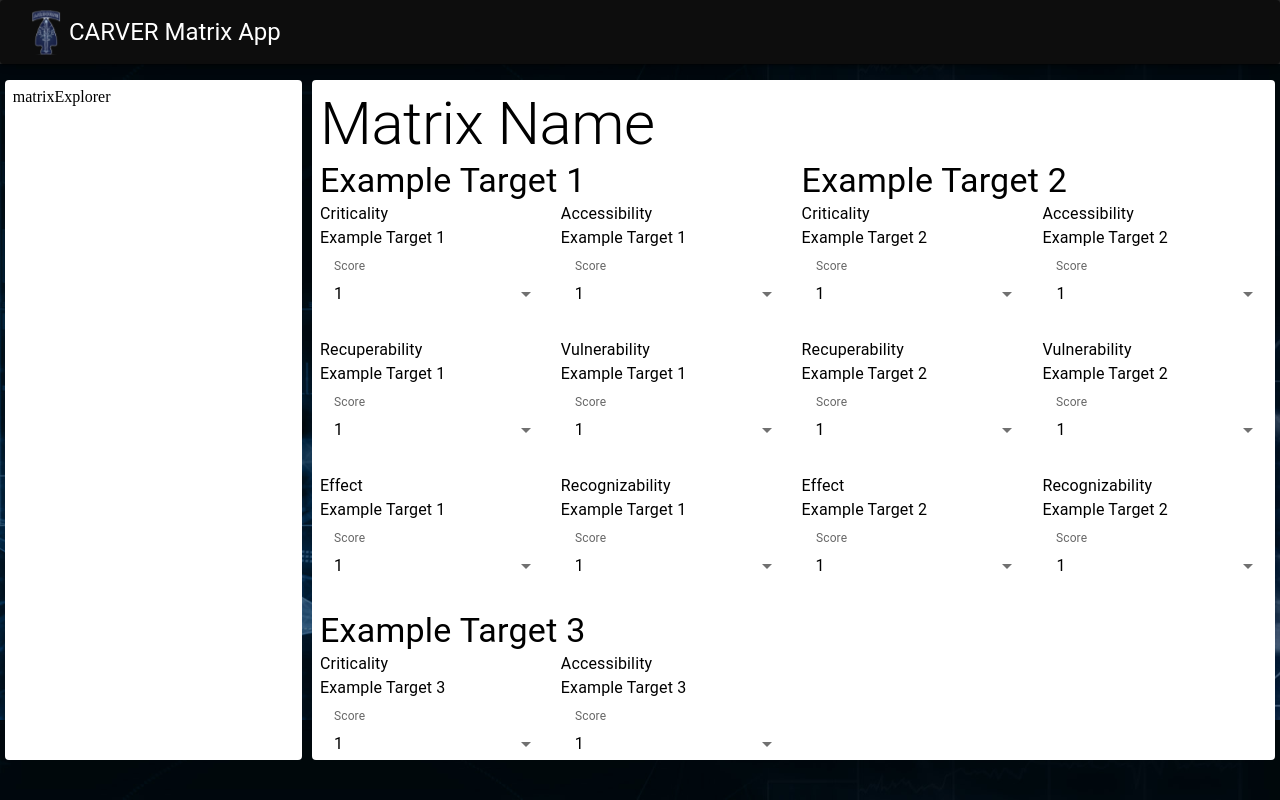
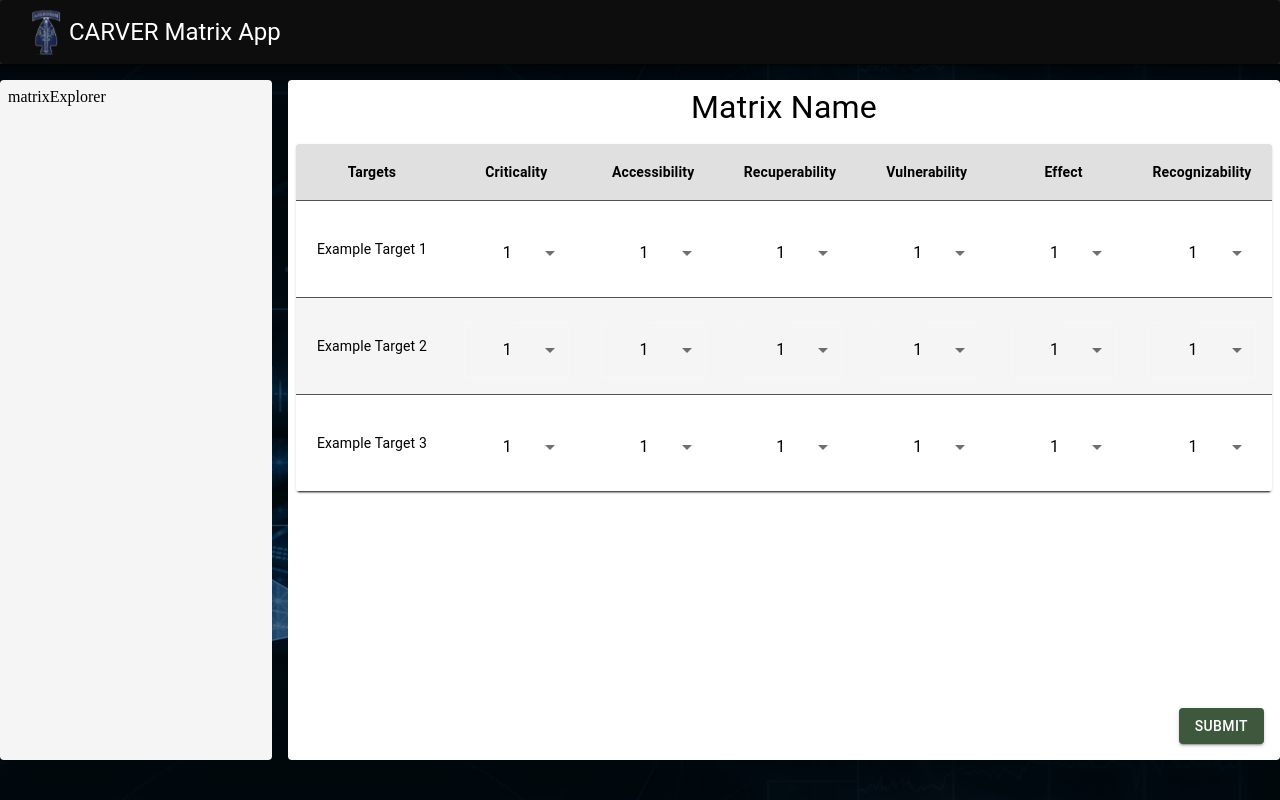
Before and after one commit to garyorsargos/carver-matrix, a React (Vite) app in the folder ui/: page /Home in a window 1280 px wide. Both pictures are taken after a click on the button "EDIT". Built offline with nearby package versions, Linux system fonts and the light colour scheme.

Commit message:
Rearranged matrix edit page into grid, added package.json for dev setup (#30)
* Rearranged matrix edit page into grid, added package.json for dev setup

* Converted to use MUI Tables

* Formatting

```diff
--- a/ui/package.json
+++ b/ui/package.json
@@ -38,5 +38,9 @@
     "typescript-eslint": "^8.0.1",
     "vite": "5.4.6",
     "vitest": "^2.0.5"
-  }
+  },
+  "description": "This template provides a minimal setup to get React working in Vite with HMR and some ESLint rules.",
+  "main": "eslint.config.js",
+  "author": "",
+  "license": "ISC"
 }
--- a/ui/src/components/custom/editMatrix/categoryGroup.tsx
+++ b/ui/src/components/custom/editMatrix/categoryGroup.tsx
@@ -2,11 +2,9 @@ import React from "react";
 import {
   Box,
   FormControl,
-  InputLabel,
   Select,
   MenuItem,
   SelectChangeEvent,
-  Typography,
 } from "@mui/material";
 import { useMultiMatrix } from "../multiMatrixProvider";
 
@@ -42,11 +40,8 @@ const CategoryGroup: React.FC<CategoryDisplayProps> = ({ category, targetTitle }
   };
 
   return (
-    <Box>
-      <Typography>{category}</Typography>
-      <Typography>{targetTitle}</Typography>
-      <FormControl fullWidth sx={{ mt: 2 }}>
-        <InputLabel id="score-select-label">Score</InputLabel>
+    <Box display="flex" justifyContent="center" alignItems="center" sx={{ width: "100%" }}>
+      <FormControl fullWidth sx={{ mt: 1, minWidth: 50 }}>
         <Select
           id="score-select"
           value={score}
@@ -55,6 +50,8 @@ const CategoryGroup: React.FC<CategoryDisplayProps> = ({ category, targetTitle }
           sx={{
             ".MuiSelect-select": {
               color: "black",
+              fontSize: { xs: "0.75rem", md: "1rem" },
+              minWidth: 50,
             },
           }}
         >
--- a/ui/src/pages/EditMatrix.tsx
+++ b/ui/src/pages/EditMatrix.tsx
@@ -1,27 +1,48 @@
-import { Box, Typography, Grid } from "@mui/material";
+import {
+  Box,
+  Typography,
+  Button,
+  Table,
+  TableBody,
+  TableCell,
+  TableContainer,
+  TableHead,
+  TableRow,
+  Paper,
+} from "@mui/material";
 import MatrixExplorer from "../components/custom/search/matrixExplorer";
-import TargetGroup from "../components/custom/editMatrix/targetGroup";
+import CategoryGroup from "../components/custom/editMatrix/categoryGroup";
 import { MultiMatrixProvider } from "../components/custom/multiMatrixProvider";
 
 export const EditMatrix: React.FC = () => {
+  const categories = [
+    "Criticality",
+    "Accessibility",
+    "Recuperability",
+    "Vulnerability",
+    "Effect",
+    "Recognizability",
+  ];
+
+  const targets = ["Example Target 1", "Example Target 2", "Example Target 3"];
+
   return (
-    <>
     <MultiMatrixProvider>
       <Box
         display="flex"
         flexDirection="row"
-          justifyContent="space-around"
-          sx={{ height: "85vh", mt: 2 }}
-          alignItems="stretch"
+        sx={{ height: "85vh", mt: 2, gap: 2 }}
       >
         <Box
           id="matrixExplorerBox"
           sx={{
-              width: "22%",
+            width: "20%",
+            minWidth: "200px",
             borderRadius: 1,
-              backgroundColor: "white",
+            backgroundColor: "#f5f5f5",
             overflowY: "auto",
             p: 1,
+            flexShrink: 0,
           }}
         >
           <MatrixExplorer />
@@ -29,32 +50,104 @@ export const EditMatrix: React.FC = () => {
         <Box
           id="matrixEditorBox"
           sx={{
-              width: "74%",
+            flexGrow: 1,
             borderRadius: 1,
-              backgroundColor: "white",
+            backgroundColor: "#ffffff",
             overflowY: "auto",
             p: 1,
+            display: "flex",
+            flexDirection: "column",
+            minWidth: 0,
+            position: "relative",
           }}
         >
-            <Box id="editMatrixBox">
-              <Typography variant="h2">Matrix Name</Typography>
-              <Grid container spacing={2}>
-                <Grid item xs={6}>
-                  <TargetGroup targetName="Example Target 1" />
-                </Grid>
-                <Grid item xs={6}>
-                  <TargetGroup targetName="Example Target 2" />
-                </Grid>
-                <Grid item xs={6}>
-                  <TargetGroup targetName="Example Target 3" />
-                </Grid>
-              </Grid>
-            </Box>
-            <Box id="userListBox"></Box>
+          <Typography
+            variant="h4"
+            align="center"
+            sx={{
+              fontSize: { xs: "1.5rem", md: "2rem" },
+              mb: 2,
+              color: "black",
+            }}
+          >
+            Matrix Name
+          </Typography>
+
+          <TableContainer
+            component={Paper}
+            sx={{
+              maxHeight: "65vh",
+              overflowY: "auto",
+              backgroundColor: "#f9f9f9",
+            }}
+          >
+            <Table stickyHeader>
+              <TableHead>
+                <TableRow sx={{ backgroundColor: "#e0e0e0" }}>
+                  <TableCell
+                    align="center"
+                    sx={{
+                      fontWeight: "bold",
+                      backgroundColor: "#e0e0e0",
+                      color: "black",
+                    }}
+                  >
+                    Targets
+                  </TableCell>
+                  {categories.map((category) => (
+                    <TableCell
+                      key={category}
+                      align="center"
+                      sx={{
+                        fontWeight: "bold",
+                        backgroundColor: "#e0e0e0",
+                        color: "black",
+                      }}
+                    >
+                      {category}
+                    </TableCell>
+                  ))}
+                </TableRow>
+              </TableHead>
+              <TableBody>
+                {targets.map((target, index) => (
+                  <TableRow
+                    key={target}
+                    sx={{
+                      backgroundColor: index % 2 === 0 ? "#ffffff" : "#f5f5f5",
+                    }}
+                  >
+                    <TableCell align="center" sx={{ color: "black" }}>
+                      {target}
+                    </TableCell>
+                    {categories.map((category) => (
+                      <TableCell
+                        key={`${target}-${category}`}
+                        align="center"
+                        sx={{ color: "black" }}
+                      >
+                        <CategoryGroup
+                          category={category}
+                          targetTitle={target}
+                        />
+                      </TableCell>
+                    ))}
+                  </TableRow>
+                ))}
+              </TableBody>
+            </Table>
+          </TableContainer>
+
+          <Button
+            variant="contained"
+            color="success"
+            sx={{ position: "absolute", bottom: 16, right: 16, zIndex: 10 }}
+          >
+            Submit
+          </Button>
         </Box>
       </Box>
     </MultiMatrixProvider>
-    </>
   );
 };
 
```
Also changed, not shown: 2 other files (tests, documents, lock files or other folders). Lines whose indentation alone changed are shown as unchanged.
